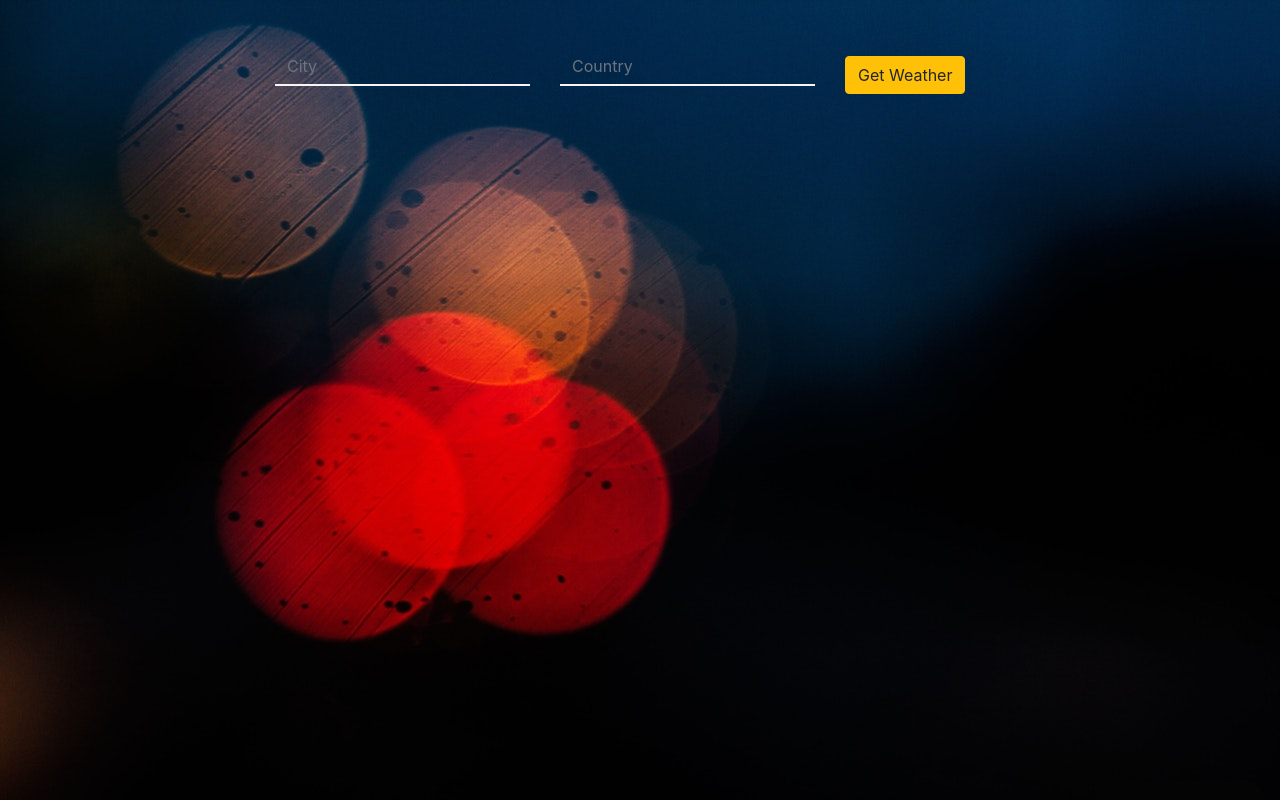
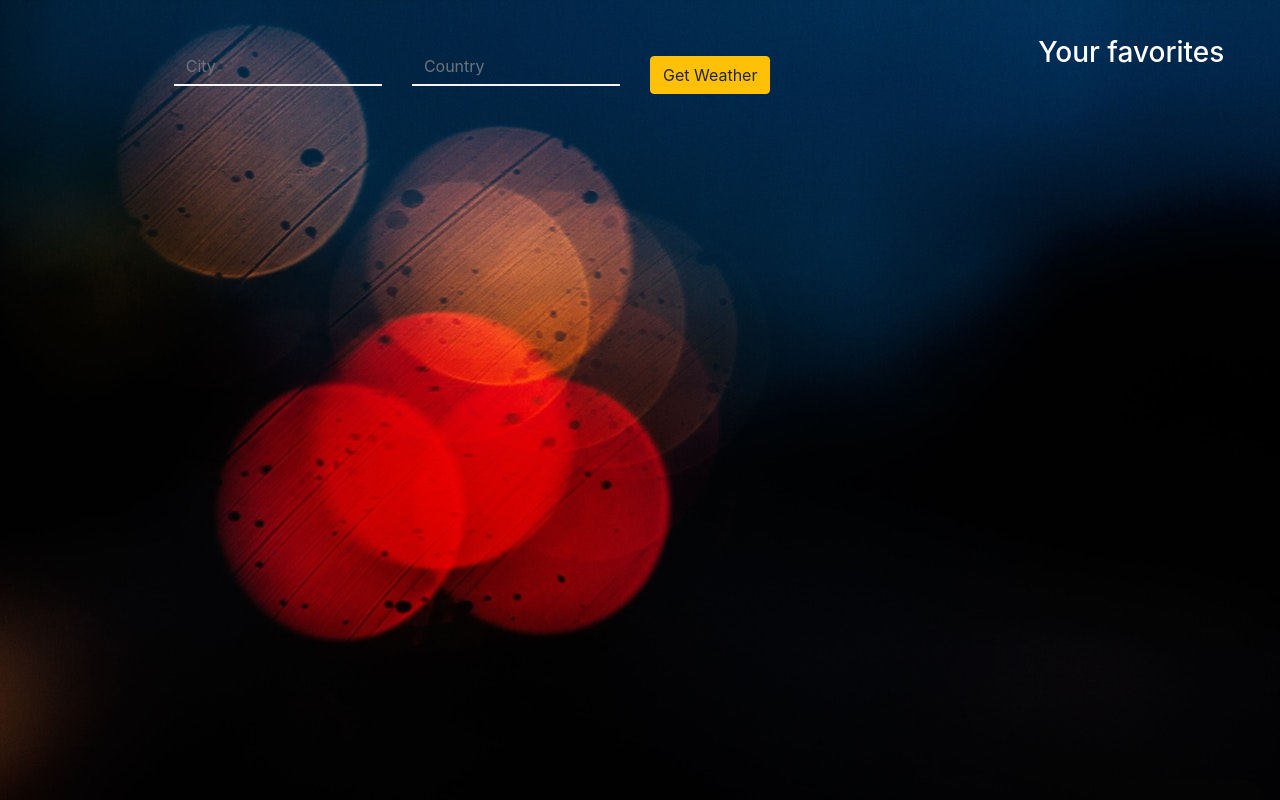
Before and after one commit to paolodelia99/react-meteo-app, a React (Create React App) app: page / in a window 1280 px wide. Built offline with nearby package versions, Linux system fonts and the light colour scheme.

Commit message:
Starting on working how to implements favorites

```diff
--- a/package.json
+++ b/package.json
@@ -9,7 +9,10 @@
     "bootstrap": "^4.4.1",
     "react": "^16.12.0",
     "react-dom": "^16.12.0",
+    "react-redux": "^7.1.3",
     "react-scripts": "3.3.0",
+    "redux": "^4.0.5",
+    "redux-thunk": "^2.3.0",
     "weather-icons": "git+https://github.com/erikflowers/weather-icons.git"
   },
   "scripts": {
--- a/src/App.js
+++ b/src/App.js
@@ -4,6 +4,7 @@ import "weather-icons/css/weather-icons.css"
 import 'bootstrap/dist/css/bootstrap-grid.min.css'
 import Weather from "./components/Weather";
 import Form from "./components/Form";
+import FavoritesSideBar from './components/FavoritesSideBar'
 
 const API_KEY = "429736441cf3572838aa10530929f7cd";
 
@@ -104,6 +105,8 @@ class App extends React.Component {
     render() {
         return (
             <div className="App">
+                <div className="row">
+                    <div className="col-sm-12 col-md-9 weather-wrapper">
                         <Form loadWeather={this.getWeather} error={this.state.error} />
                         <Weather
                             cityname={this.state.city}
@@ -114,6 +117,11 @@ class App extends React.Component {
                             description={this.state.description}
                         />
                     </div>
+                    <div className="col-sm-12 col-md-3 favorites-wrapper">
+                        <FavoritesSideBar/>
+                    </div>
+                </div>
+            </div>
         );
     }
 }
--- /dev/null
+++ b/src/components/FavoritesSideBar.js
@@ -0,0 +1,18 @@
+import React, {Component} from 'react';
+
+class FavoritesSideBar extends Component {
+    render() {
+        return (
+            <div>
+                <div className="text-light">
+                    <h3 className="text-white py-3">Your favorites</h3>
+                    <ul className="list-group">
+
+                    </ul>
+                </div>
+            </div>
+        );
+    }
+}
+
+export default FavoritesSideBar;
--- a/src/components/Weather.js
+++ b/src/components/Weather.js
@@ -22,6 +22,8 @@ const Weather = props => {
                     {props.description.charAt(0).toUpperCase() +
                     props.description.slice(1)}
                 </h4>
+                <br/>
+                {props.cityname ? (<button className="btn btn-warning" >Add to Favourites</button>):null}
             </div>
         </div>
     );
--- a/src/index.css
+++ b/src/index.css
@@ -36,3 +36,9 @@ form input
 container::-webkit-input-placeholder{
   color: white!important;
 }
+
+/*favorites side bar*/
+
+.favorites-wrapper{
+  margin: 20px 0;
+}
```
Also changed, not shown: 1 other file (tests, documents, lock files or other folders). Lines whose indentation alone changed are shown as unchanged.
